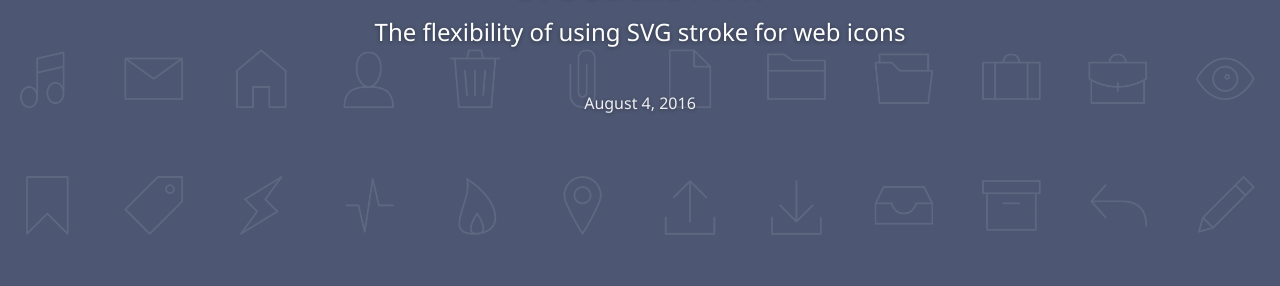
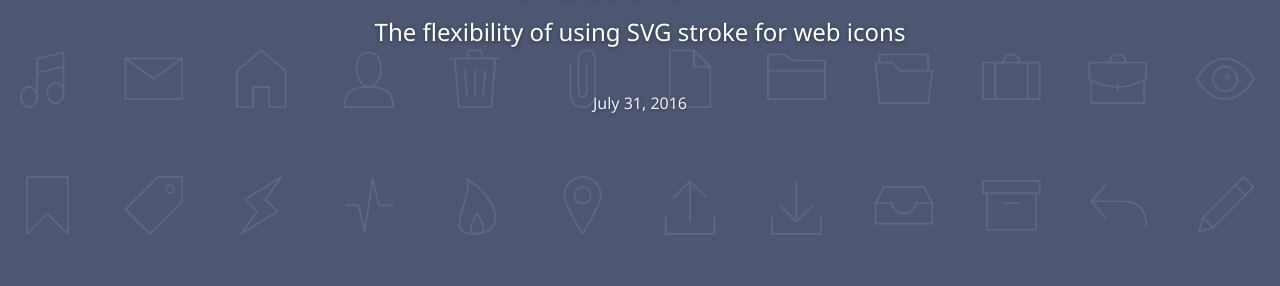
Before and after one commit to danklammer/danklammer.github.io, a Jekyll site: the page built from articles/_posts/2016-07-31-svg-stroke-ftw.md, in a window 1280 px wide and 900 px high. Shown: the part 299-585 px from the top of the window. Built offline with Jekyll 4.4.1, drawn with Linux system fonts in a browser that asks for light colours.

Commit message:
Update date. This is what is should have been.

```diff
--- a/articles/_posts/2016-07-31-svg-stroke-ftw.md
+++ b/articles/_posts/2016-07-31-svg-stroke-ftw.md
@@ -2,18 +2,18 @@
 layout:         post
 title:          "SVG Stroke FTW!"
 subtitle:       "The flexibility of using SVG stroke for web icons"
-date:           2016-08-04
+date:           2016-07-31
 author:         Dan Klammer
 color:          "77, 87, 114"
 color-alpha:    "0.8"
-hero-image:     /img/articles/2016-08-04-svg-stroke-ftw/svg-stroke-ftw-hero.png
+hero-image:     /img/articles/2016-07-31-svg-stroke-ftw/svg-stroke-ftw-hero.png
 permalink:      /articles/svg-stroke-ftw/
 modulecss:
     - modules/bytesize-demo.css
 modulejs:
     - modules/bytesize-demo.js
 sitemap:
-  lastmod: 2016-08-08
+  lastmod: 2016-08-09
   priority: 0.7
   changefreq: 'monthly'
 ---
```
Also changed, not shown: img/articles/2016-07-31-svg-stroke-ftw/svg-stroke-ftw-hero.png (renamed from img/articles/2016-08-04-svg-stroke-ftw/svg-stroke-ftw-hero.png).
